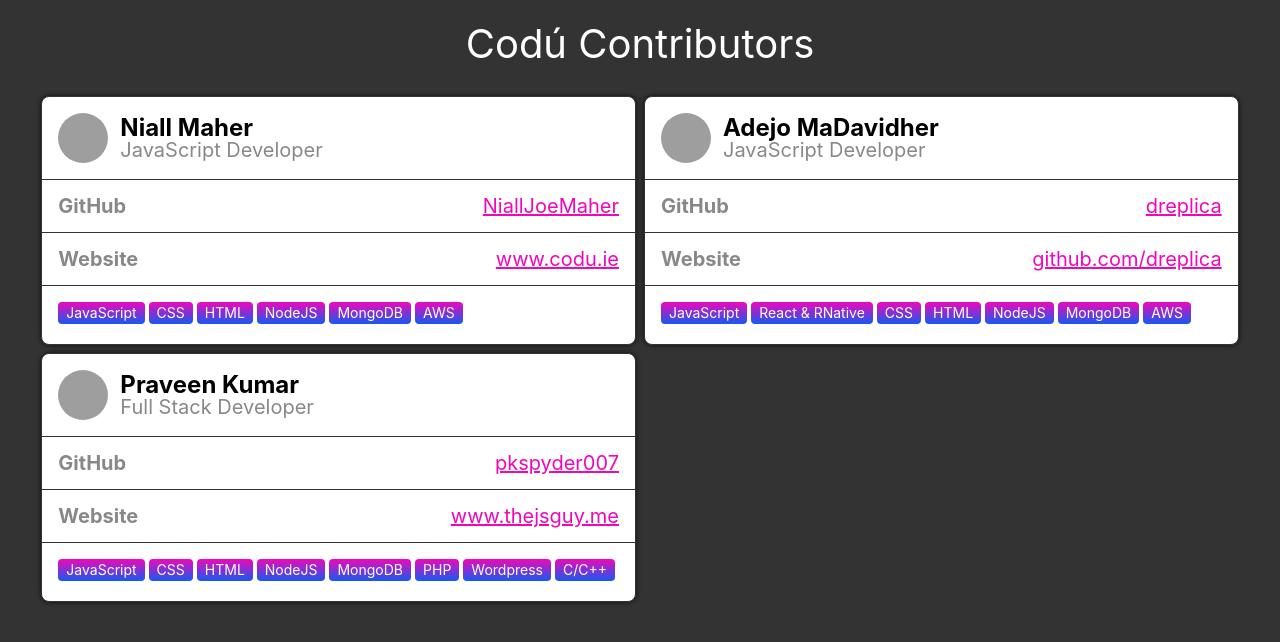
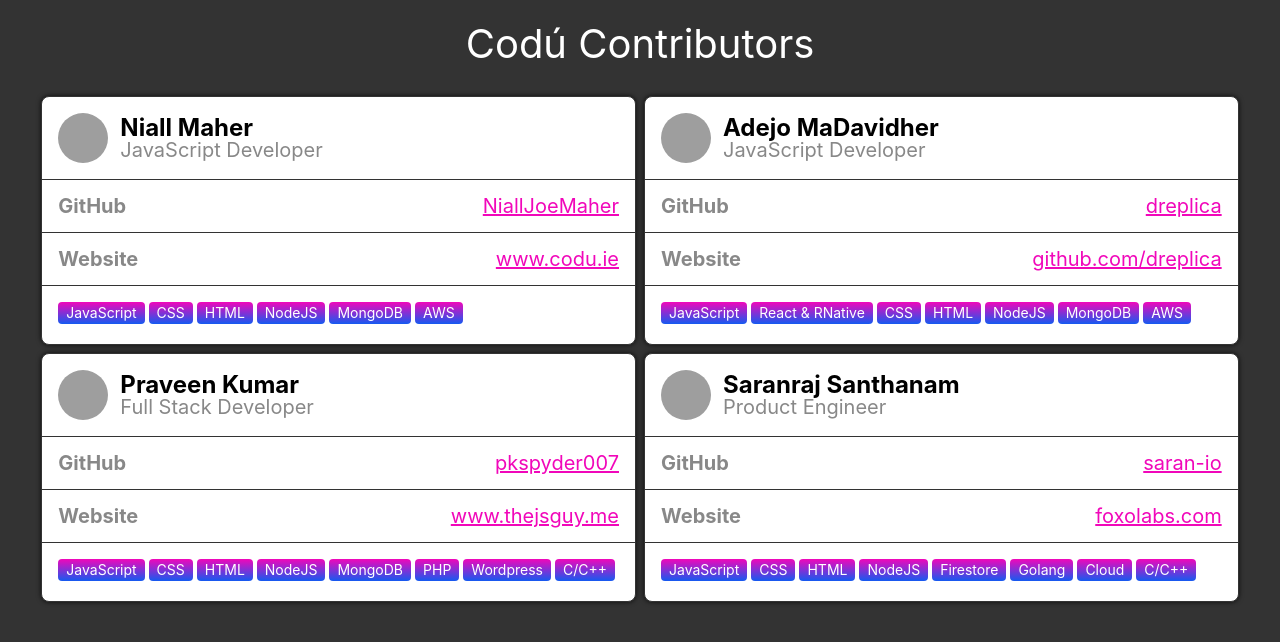
Before and after one commit to codu-code/contributors, a React (Create React App) app: page / in a window 1280 px wide. Shown: the top 642 px of the page. Built offline with nearby package versions, Linux system fonts and the light colour scheme; grey boxes are pictures that could not be loaded.

Commit message:
add Saran's changes

```diff
--- a/src/contributors.js
+++ b/src/contributors.js
@@ -1,19 +1,27 @@
 export default [
   {
-		id: '1123abc',
-		name: 'Niall Maher',
-		title: 'JavaScript Developer',
-		username: 'NiallJoeMaher',
-		website: 'www.codu.ie',
-		skills: [ 'JavaScript', 'CSS', 'HTML', 'NodeJS', 'MongoDB', 'AWS' ]
+    id: "1123abc",
+    name: "Niall Maher",
+    title: "JavaScript Developer",
+    username: "NiallJoeMaher",
+    website: "www.codu.ie",
+    skills: ["JavaScript", "CSS", "HTML", "NodeJS", "MongoDB", "AWS"],
   },
   {
-		id: '234',
-		name: 'Adejo MaDavidher',
-		title: 'JavaScript Developer',
-		username: 'dreplica',
-		website: 'github.com/dreplica',
-		skills: [ 'JavaScript', 'React & RNative', 'CSS', 'HTML', 'NodeJS', 'MongoDB', 'AWS' ]
+    id: "234",
+    name: "Adejo MaDavidher",
+    title: "JavaScript Developer",
+    username: "dreplica",
+    website: "github.com/dreplica",
+    skills: [
+      "JavaScript",
+      "React & RNative",
+      "CSS",
+      "HTML",
+      "NodeJS",
+      "MongoDB",
+      "AWS",
+    ],
   },
   {
     id: "0181i762",
@@ -21,6 +29,32 @@ export default [
     title: "Full Stack Developer",
     username: "pkspyder007",
     website: "www.thejsguy.me",
-      skills: ["JavaScript", "CSS", "HTML", "NodeJS", "MongoDB", "PHP","Wordpress", "C/C++"]
-  }
+    skills: [
+      "JavaScript",
+      "CSS",
+      "HTML",
+      "NodeJS",
+      "MongoDB",
+      "PHP",
+      "Wordpress",
+      "C/C++",
+    ],
+  },
+  {
+    id: "Sara0923ac",
+    name: "Saranraj Santhanam",
+    title: "Product Engineer",
+    username: "saran-io",
+    website: "foxolabs.com",
+    skills: [
+      "JavaScript",
+      "CSS",
+      "HTML",
+      "NodeJS",
+      "Firestore",
+      "Golang",
+      "Cloud",
+      "C/C++",
+    ],
+  },
 ];
```
Lines whose indentation alone changed are shown as unchanged.
